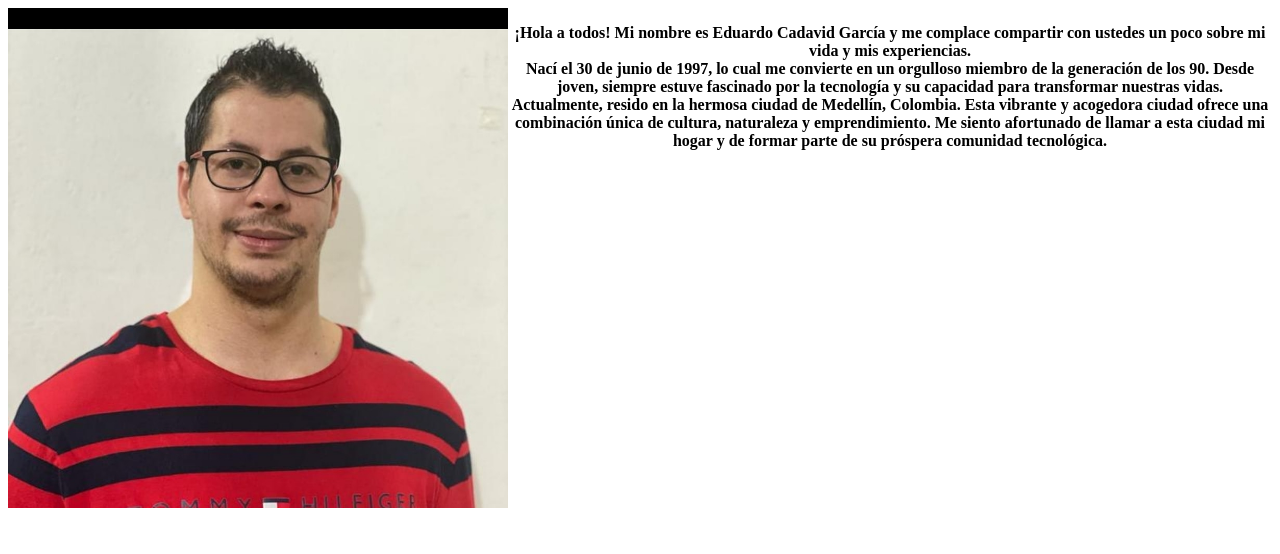
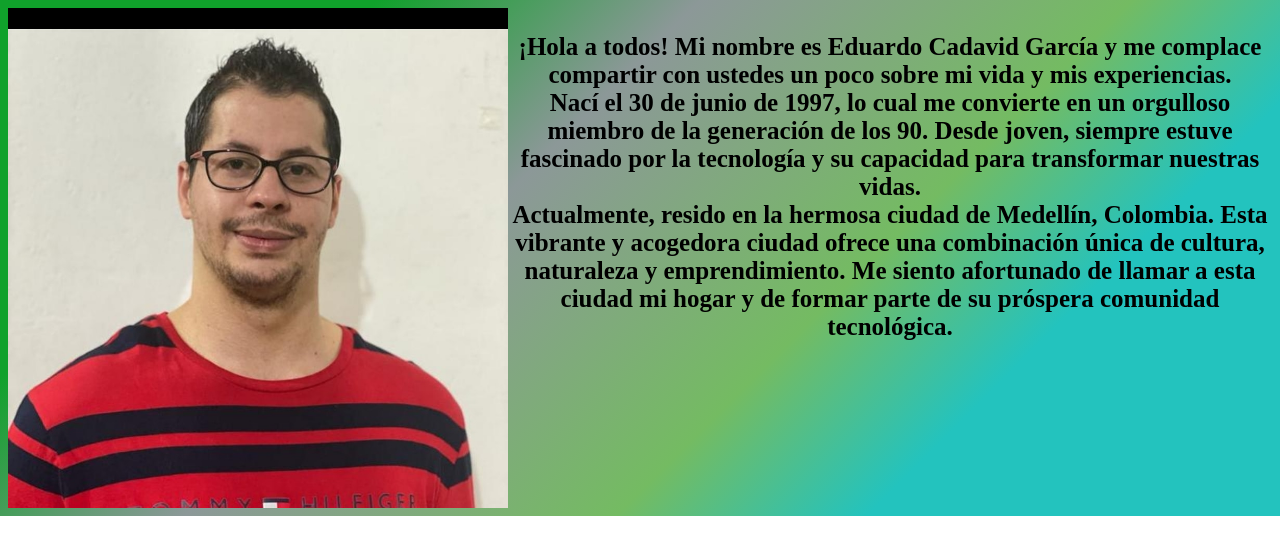
Before and after one commit to ECG301997/bit00me, a plain HTML site: page docs/index.html in a window 1280 px wide. Drawn offline with Linux system fonts and the light colour scheme.

Commit message:
modificacion estilos

```diff
--- a/docs/index.html
+++ b/docs/index.html
@@ -8,16 +8,20 @@
     <title>Primera practica</title>
 </head>
 
-<body style="display:flex">
-    <img src="../images/me.jpg" alt="Eduardo Cadavid Garcia" style="width:500px;height:500px">
-    <p style="text-align:center"><b> ¡Hola a todos! Mi nombre es Eduardo Cadavid García y me complace compartir con ustedes un poco sobre mi vida y
+<body
+    style="border:0;display:flex;background: rgb(16,161,43);
+background: linear-gradient(135deg, rgba(16,161,43,1) 21%, rgb(140, 152, 152) 39%, rgb(116, 187, 98) 63%, rgb(35, 195, 190) 77%);background-repeat: no-repeat;">
+    <img src="../images/me.jpg" alt="Foto personal" style="width:500px;height:500px">
+    <p style="text-align:center;font-size:25px"><b> ¡Hola a todos! Mi nombre es Eduardo Cadavid García y me complace compartir con
+            ustedes un poco sobre mi vida y
             mis experiencias.
             <br>
             Nací el 30 de junio de 1997, lo cual me convierte en un orgulloso miembro de la generación de los 90. Desde
             joven, siempre estuve fascinado por la tecnología y su capacidad para transformar nuestras vidas.
             <br>
             Actualmente, resido en la hermosa ciudad de Medellín, Colombia. Esta vibrante y acogedora ciudad ofrece una
-        combinación única de cultura, naturaleza y emprendimiento. Me siento afortunado de llamar a esta ciudad mi hogar
+            combinación única de cultura, naturaleza y emprendimiento. Me siento afortunado de llamar a esta ciudad mi
+            hogar
             y de formar parte de su próspera comunidad tecnológica.
         </b>
     </p>
```
Lines whose indentation alone changed are shown as unchanged.
